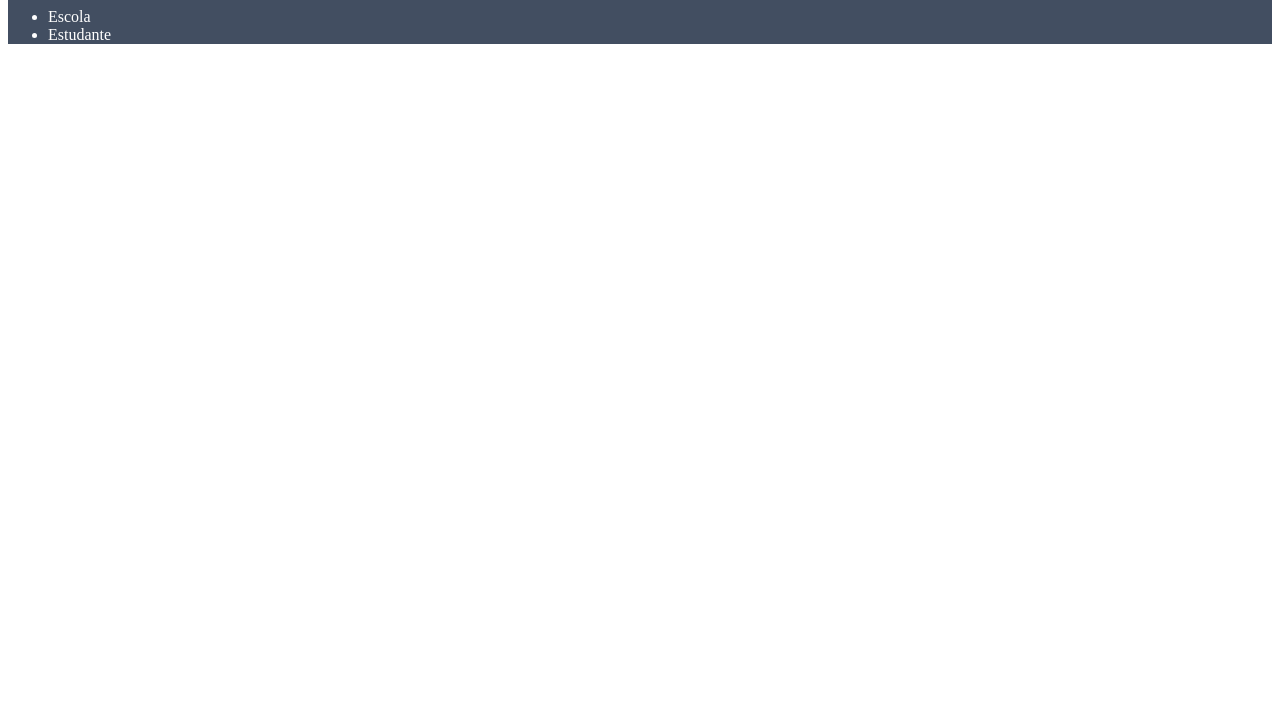
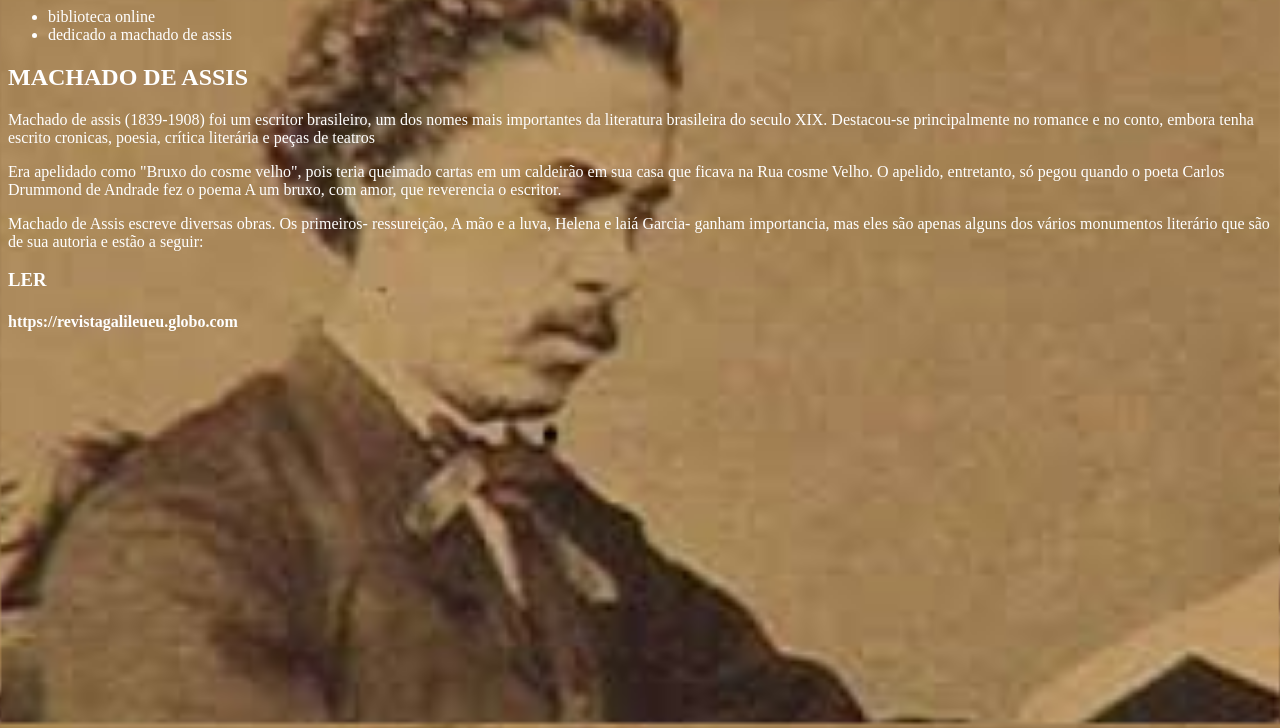
Before and after one commit to mp23ls/cosmos, a plain HTML site: page index.html in a window 1280 px wide. Shown: the part 72-800 px from the top of the page. Drawn offline with Linux system fonts and the light colour scheme.

Commit message:
Add files via upload

```diff
--- a/index.html
+++ b/index.html
@@ -1,20 +1,45 @@
 <!DOCTYPE html>
-<html lang="en">
+<html lang="pt-br">
 <head>
     <meta charset="UTF-8">
     <meta http-equiv="X-UA-Compatible" content="IE=edge">
     <meta name="viewport" content="width=device-width, initial-scale=1.0">
-    <title>Document</title>
+    <title>Biblioteca virtual </title>
 <link rel="stylesheet" href="style.css">
 </head>
 <body>
     <header>
+
         <h1>COSMOS LITERATURA</h1>
         <ul>
-            <li>Escola</li>
-            <li>Estudante</li>
+            <li>biblioteca online </li>
+            <li>dedicado a machado de assis</li>
         </ul>
     </header>
+<section>
+ <h2>
+MACHADO DE ASSIS
+</h2>
+<P>Machado de assis (1839-1908) foi um escritor brasileiro, um dos nomes mais importantes da literatura brasileira do seculo XIX. Destacou-se principalmente
+    no romance e no conto, embora tenha escrito cronicas, poesia, crítica literária e peças de teatros
+</P>
+<p>
+Era apelidado como "Bruxo do cosme velho", pois teria queimado cartas em um caldeirão em sua casa que ficava na Rua cosme Velho. O apelido, entretanto, só pegou
+quando o poeta Carlos Drummond de Andrade fez o poema A um bruxo, com amor, que reverencia o escritor.
+</p>
+<p>
+Machado de Assis escreve diversas obras. Os primeiros- ressureição, A mão e a luva, Helena e laiá Garcia- ganham importancia, mas eles são apenas alguns
+dos vários monumentos literário que são de sua autoria e estão a seguir:
 
+</p>
+<footer>
+</footer>
+<h3>
+ LER
+</h3>
+<h4>
+https://revistagalileueu.globo.com
+</h4>
+</section>
 </body>
 </html>
--- a/style.css
+++ b/style.css
@@ -1,7 +1,11 @@
 header {
-    background-color: #424E61;
-    color: white;
+    color: rgb(255, 255, 255);
 }
 body{
-    background-image:guet-w19f6e/machado_assis.jpg ;
+    color:#ffffff;
+    height: 200px;
+    width: 100%;
+    background-image:url('machado1.jpeg');
+    background-size: cover;
+
 }
```
Also changed, not shown: machado1.jpeg (added), 1 other file.
